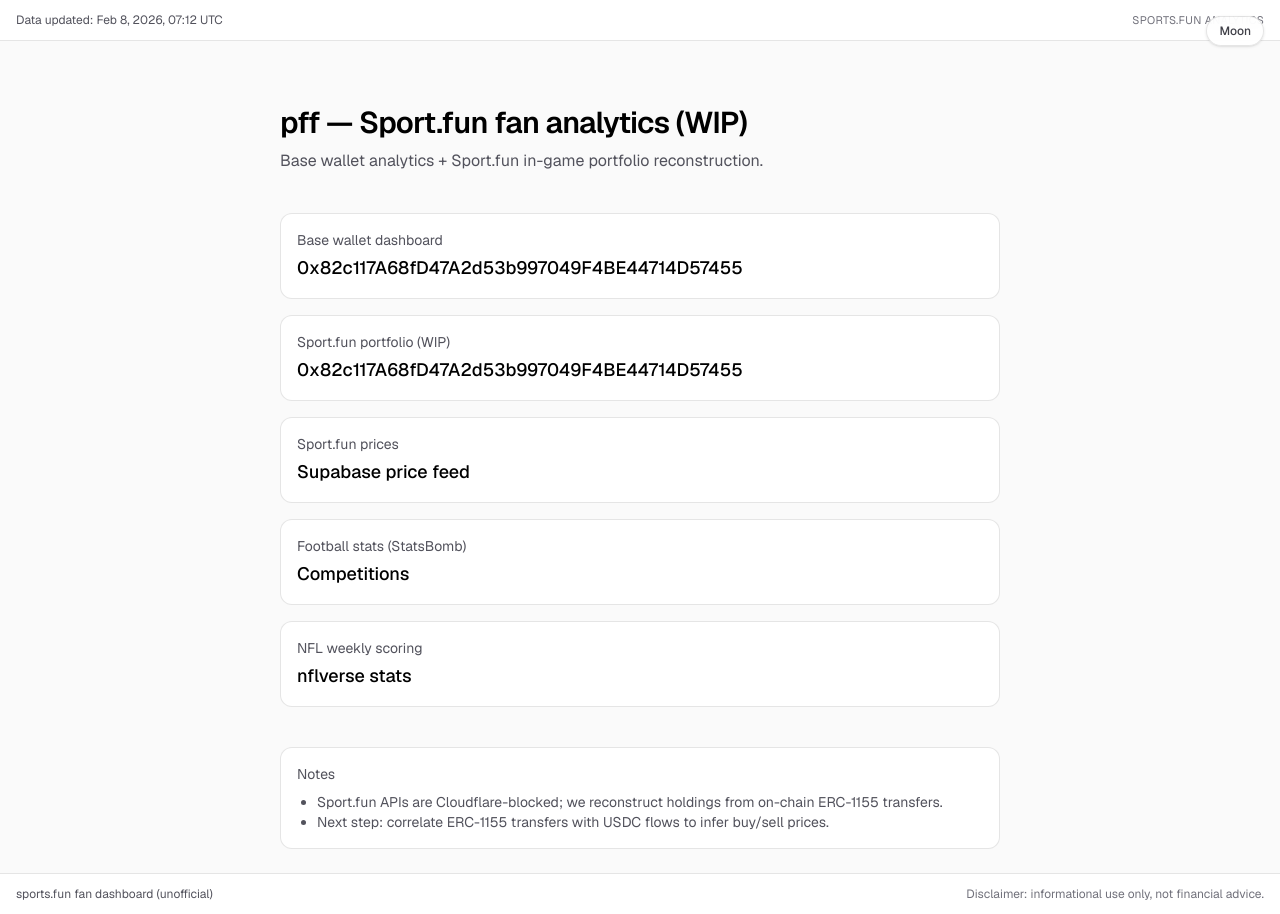
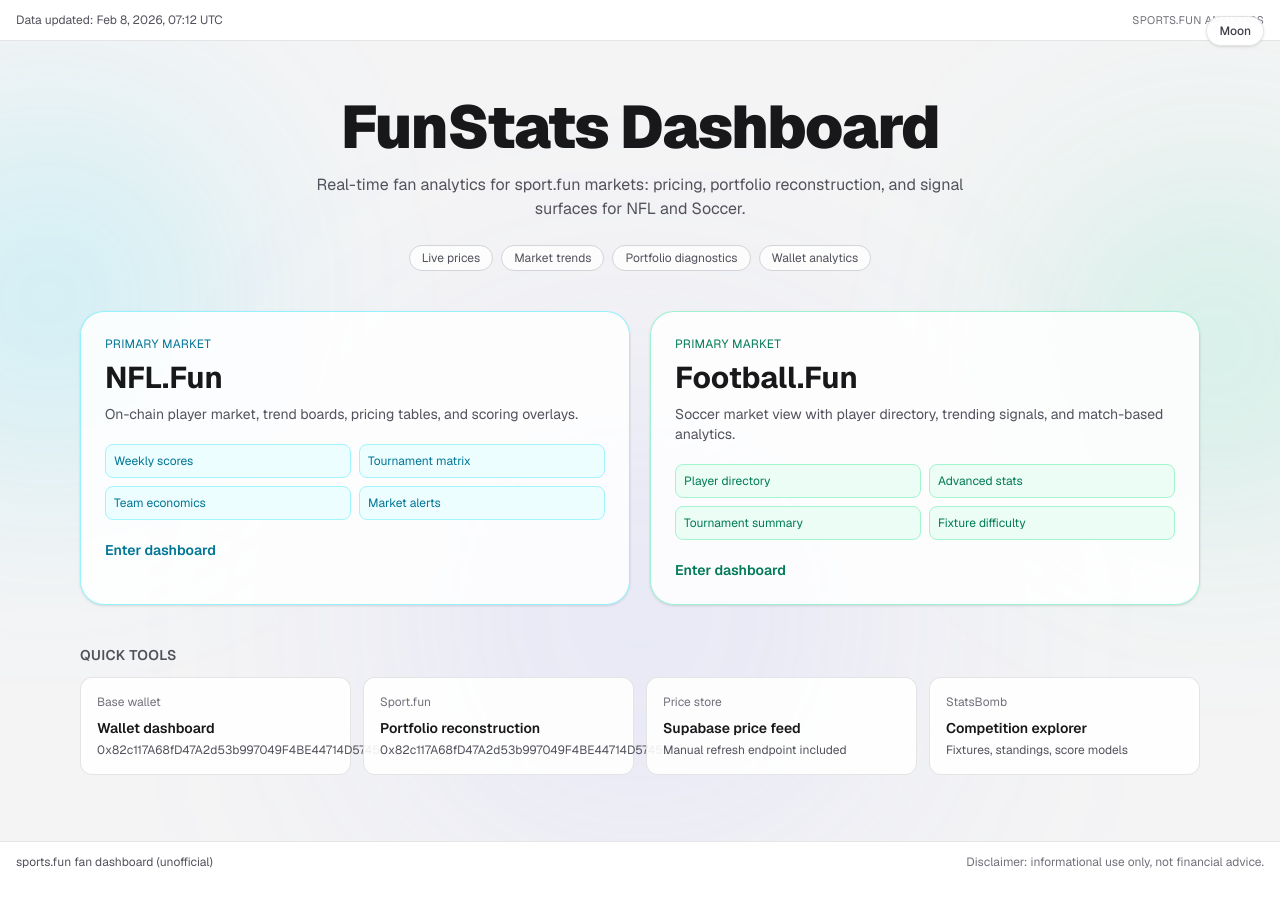
Before and after one commit to Fongobongo/pff, a Next.js app: page / in a window 1280 px wide. After the commit the page ends 882 px from the top, so only its background shows below. Built offline with nearby package versions, Linux system fonts and the light colour scheme.

Commit message:
feat(home): redesign landing hero and dashboard cards

```diff
--- a/src/app/page.tsx
+++ b/src/app/page.tsx
@@ -4,69 +4,132 @@
 
 export default function Home() {
   return (
-    <div className="min-h-screen bg-zinc-50 font-sans dark:bg-black">
-      <main className="mx-auto max-w-3xl p-6">
-        <header className="mt-10">
-          <h1 className="text-3xl font-semibold tracking-tight text-black dark:text-zinc-50">
-            pff — Sport.fun fan analytics (WIP)
+    <div className="relative min-h-screen overflow-hidden bg-zinc-100 dark:bg-[#0b1020]">
+      <div className="pointer-events-none absolute inset-0">
+        <div className="absolute -left-28 top-24 h-80 w-80 rounded-full bg-cyan-400/20 blur-[120px] dark:bg-cyan-500/20" />
+        <div className="absolute -right-20 top-40 h-72 w-72 rounded-full bg-emerald-400/20 blur-[120px] dark:bg-emerald-500/20" />
+        <div className="absolute bottom-8 left-1/2 h-96 w-96 -translate-x-1/2 rounded-full bg-indigo-400/20 blur-[140px] dark:bg-indigo-500/20" />
+      </div>
+
+      <main className="relative z-10 mx-auto max-w-6xl px-4 pb-14 pt-14">
+        <section className="text-center">
+          <h1 className="text-4xl font-black tracking-tight text-zinc-900 dark:text-white md:text-6xl">
+            FunStats Dashboard
           </h1>
-          <p className="mt-2 text-zinc-600 dark:text-zinc-400">
-            Base wallet analytics + Sport.fun in-game portfolio reconstruction.
+          <p className="mx-auto mt-4 max-w-2xl text-sm text-zinc-600 dark:text-zinc-300 md:text-base">
+            Real-time fan analytics for sport.fun markets: pricing, portfolio reconstruction, and signal surfaces for
+            NFL and Soccer.
           </p>
-        </header>
+          <div className="mt-6 flex flex-wrap items-center justify-center gap-2">
+            <span className="rounded-full border border-zinc-300 bg-white/80 px-3 py-1 text-xs text-zinc-600 dark:border-white/15 dark:bg-white/5 dark:text-zinc-300">
+              Live prices
+            </span>
+            <span className="rounded-full border border-zinc-300 bg-white/80 px-3 py-1 text-xs text-zinc-600 dark:border-white/15 dark:bg-white/5 dark:text-zinc-300">
+              Market trends
+            </span>
+            <span className="rounded-full border border-zinc-300 bg-white/80 px-3 py-1 text-xs text-zinc-600 dark:border-white/15 dark:bg-white/5 dark:text-zinc-300">
+              Portfolio diagnostics
+            </span>
+            <span className="rounded-full border border-zinc-300 bg-white/80 px-3 py-1 text-xs text-zinc-600 dark:border-white/15 dark:bg-white/5 dark:text-zinc-300">
+              Wallet analytics
+            </span>
+          </div>
+        </section>
 
-        <section className="mt-10 grid grid-cols-1 gap-4">
+        <section className="mt-10 grid grid-cols-1 gap-5 md:grid-cols-2">
           <Link
-            className="rounded-xl border border-black/10 bg-white p-4 hover:bg-zinc-50 dark:border-white/10 dark:bg-white/5 dark:hover:bg-white/10"
-            href={`/base/${SAMPLE_WALLET}`}
+            href="/nfl"
+            className="group rounded-3xl border border-cyan-300/60 bg-white/85 p-6 shadow-sm transition-all hover:-translate-y-1 hover:border-cyan-400 dark:border-cyan-500/30 dark:bg-zinc-900/65 dark:hover:border-cyan-400"
           >
-            <div className="text-sm text-zinc-600 dark:text-zinc-400">Base wallet dashboard</div>
-            <div className="mt-1 text-lg font-medium text-black dark:text-white">{SAMPLE_WALLET}</div>
+            <div className="text-xs uppercase tracking-wide text-cyan-700 dark:text-cyan-300">Primary market</div>
+            <h2 className="mt-2 text-3xl font-bold text-zinc-900 dark:text-white">NFL.Fun</h2>
+            <p className="mt-2 text-sm text-zinc-600 dark:text-zinc-300">
+              On-chain player market, trend boards, pricing tables, and scoring overlays.
+            </p>
+            <div className="mt-5 grid grid-cols-2 gap-2 text-xs">
+              <div className="rounded-lg border border-cyan-200 bg-cyan-50 p-2 text-cyan-700 dark:border-cyan-500/20 dark:bg-cyan-500/10 dark:text-cyan-200">
+                Weekly scores
+              </div>
+              <div className="rounded-lg border border-cyan-200 bg-cyan-50 p-2 text-cyan-700 dark:border-cyan-500/20 dark:bg-cyan-500/10 dark:text-cyan-200">
+                Tournament matrix
+              </div>
+              <div className="rounded-lg border border-cyan-200 bg-cyan-50 p-2 text-cyan-700 dark:border-cyan-500/20 dark:bg-cyan-500/10 dark:text-cyan-200">
+                Team economics
+              </div>
+              <div className="rounded-lg border border-cyan-200 bg-cyan-50 p-2 text-cyan-700 dark:border-cyan-500/20 dark:bg-cyan-500/10 dark:text-cyan-200">
+                Market alerts
+              </div>
+            </div>
+            <div className="mt-5 text-sm font-semibold text-cyan-700 transition-colors group-hover:text-cyan-600 dark:text-cyan-300 dark:group-hover:text-cyan-200">
+              Enter dashboard
+            </div>
           </Link>
 
           <Link
-            className="rounded-xl border border-black/10 bg-white p-4 hover:bg-zinc-50 dark:border-white/10 dark:bg-white/5 dark:hover:bg-white/10"
-            href={`/sportfun/portfolio/${SAMPLE_WALLET}`}
+            href="/soccer"
+            className="group rounded-3xl border border-emerald-300/60 bg-white/85 p-6 shadow-sm transition-all hover:-translate-y-1 hover:border-emerald-400 dark:border-emerald-500/30 dark:bg-zinc-900/65 dark:hover:border-emerald-400"
           >
-            <div className="text-sm text-zinc-600 dark:text-zinc-400">Sport.fun portfolio (WIP)</div>
-            <div className="mt-1 text-lg font-medium text-black dark:text-white">{SAMPLE_WALLET}</div>
-          </Link>
-
-          <Link
-            className="rounded-xl border border-black/10 bg-white p-4 hover:bg-zinc-50 dark:border-white/10 dark:bg-white/5 dark:hover:bg-white/10"
-            href="/sportfun/prices"
-          >
-            <div className="text-sm text-zinc-600 dark:text-zinc-400">Sport.fun prices</div>
-            <div className="mt-1 text-lg font-medium text-black dark:text-white">Supabase price feed</div>
-          </Link>
-
-          <Link
-            className="rounded-xl border border-black/10 bg-white p-4 hover:bg-zinc-50 dark:border-white/10 dark:bg-white/5 dark:hover:bg-white/10"
-            href="/football"
-          >
-            <div className="text-sm text-zinc-600 dark:text-zinc-400">Football stats (StatsBomb)</div>
-            <div className="mt-1 text-lg font-medium text-black dark:text-white">Competitions</div>
-          </Link>
-
-          <Link
-            className="rounded-xl border border-black/10 bg-white p-4 hover:bg-zinc-50 dark:border-white/10 dark:bg-white/5 dark:hover:bg-white/10"
-            href="/nfl"
-          >
-            <div className="text-sm text-zinc-600 dark:text-zinc-400">NFL weekly scoring</div>
-            <div className="mt-1 text-lg font-medium text-black dark:text-white">nflverse stats</div>
+            <div className="text-xs uppercase tracking-wide text-emerald-700 dark:text-emerald-300">Primary market</div>
+            <h2 className="mt-2 text-3xl font-bold text-zinc-900 dark:text-white">Football.Fun</h2>
+            <p className="mt-2 text-sm text-zinc-600 dark:text-zinc-300">
+              Soccer market view with player directory, trending signals, and match-based analytics.
+            </p>
+            <div className="mt-5 grid grid-cols-2 gap-2 text-xs">
+              <div className="rounded-lg border border-emerald-200 bg-emerald-50 p-2 text-emerald-700 dark:border-emerald-500/20 dark:bg-emerald-500/10 dark:text-emerald-200">
+                Player directory
+              </div>
+              <div className="rounded-lg border border-emerald-200 bg-emerald-50 p-2 text-emerald-700 dark:border-emerald-500/20 dark:bg-emerald-500/10 dark:text-emerald-200">
+                Advanced stats
+              </div>
+              <div className="rounded-lg border border-emerald-200 bg-emerald-50 p-2 text-emerald-700 dark:border-emerald-500/20 dark:bg-emerald-500/10 dark:text-emerald-200">
+                Tournament summary
+              </div>
+              <div className="rounded-lg border border-emerald-200 bg-emerald-50 p-2 text-emerald-700 dark:border-emerald-500/20 dark:bg-emerald-500/10 dark:text-emerald-200">
+                Fixture difficulty
+              </div>
+            </div>
+            <div className="mt-5 text-sm font-semibold text-emerald-700 transition-colors group-hover:text-emerald-600 dark:text-emerald-300 dark:group-hover:text-emerald-200">
+              Enter dashboard
+            </div>
           </Link>
         </section>
 
-        <section className="mt-10 rounded-xl border border-black/10 bg-white p-4 dark:border-white/10 dark:bg-white/5">
-          <div className="text-sm text-zinc-600 dark:text-zinc-400">Notes</div>
-          <ul className="mt-2 list-disc pl-5 text-sm text-zinc-600 dark:text-zinc-400">
-            <li>
-              Sport.fun APIs are Cloudflare-blocked; we reconstruct holdings from on-chain ERC-1155 transfers.
-            </li>
-            <li>
-              Next step: correlate ERC-1155 transfers with USDC flows to infer buy/sell prices.
-            </li>
-          </ul>
+        <section className="mt-10">
+          <h3 className="text-sm font-semibold uppercase tracking-wide text-zinc-600 dark:text-zinc-300">Quick tools</h3>
+          <div className="mt-3 grid grid-cols-1 gap-3 md:grid-cols-2 lg:grid-cols-4">
+            <Link
+              className="rounded-xl border border-black/10 bg-white/90 p-4 hover:bg-white dark:border-white/10 dark:bg-white/5 dark:hover:bg-white/10"
+              href={`/base/${SAMPLE_WALLET}`}
+            >
+              <div className="text-xs text-zinc-500 dark:text-zinc-400">Base wallet</div>
+              <div className="mt-2 text-sm font-semibold text-zinc-900 dark:text-white">Wallet dashboard</div>
+              <div className="mt-1 text-xs text-zinc-600 dark:text-zinc-400">{SAMPLE_WALLET}</div>
+            </Link>
+            <Link
+              className="rounded-xl border border-black/10 bg-white/90 p-4 hover:bg-white dark:border-white/10 dark:bg-white/5 dark:hover:bg-white/10"
+              href={`/sportfun/portfolio/${SAMPLE_WALLET}`}
+            >
+              <div className="text-xs text-zinc-500 dark:text-zinc-400">Sport.fun</div>
+              <div className="mt-2 text-sm font-semibold text-zinc-900 dark:text-white">Portfolio reconstruction</div>
+              <div className="mt-1 text-xs text-zinc-600 dark:text-zinc-400">{SAMPLE_WALLET}</div>
+            </Link>
+            <Link
+              className="rounded-xl border border-black/10 bg-white/90 p-4 hover:bg-white dark:border-white/10 dark:bg-white/5 dark:hover:bg-white/10"
+              href="/sportfun/prices"
+            >
+              <div className="text-xs text-zinc-500 dark:text-zinc-400">Price store</div>
+              <div className="mt-2 text-sm font-semibold text-zinc-900 dark:text-white">Supabase price feed</div>
+              <div className="mt-1 text-xs text-zinc-600 dark:text-zinc-400">Manual refresh endpoint included</div>
+            </Link>
+            <Link
+              className="rounded-xl border border-black/10 bg-white/90 p-4 hover:bg-white dark:border-white/10 dark:bg-white/5 dark:hover:bg-white/10"
+              href="/football"
+            >
+              <div className="text-xs text-zinc-500 dark:text-zinc-400">StatsBomb</div>
+              <div className="mt-2 text-sm font-semibold text-zinc-900 dark:text-white">Competition explorer</div>
+              <div className="mt-1 text-xs text-zinc-600 dark:text-zinc-400">Fixtures, standings, score models</div>
+            </Link>
+          </div>
         </section>
       </main>
     </div>
```
Also changed, not shown: 1 other file (tests, documents, lock files or other folders).
